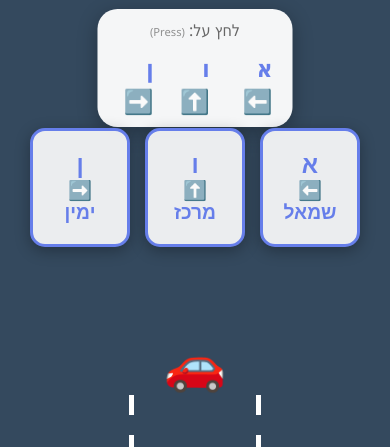
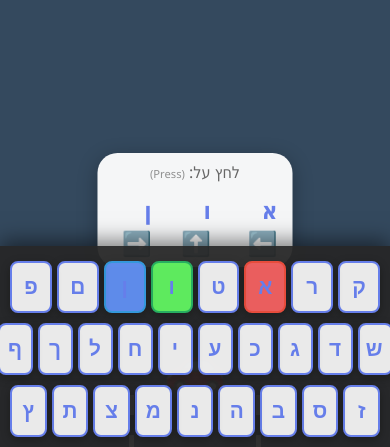
Before and after one commit to rubeecube/hebrew_games, a plain HTML site: page game2-car.html in a window 390 px wide. Both pictures are taken after a click on the button "התחל משחק (Start Game)". Shown: the part 397-844 px from the top of the page. Drawn offline with Linux system fonts and the light colour scheme.

Commit message:
Add proper Hebrew virtual keyboard layout for mobile devices with color-coded keys

```diff
--- a/game2-car.html
+++ b/game2-car.html
@@ -307,39 +307,67 @@
         }
 
         .mobile-car-controls {
-            position: absolute;
-            bottom: 200px;
-            left: 50%;
-            transform: translateX(-50%);
+            position: fixed;
+            bottom: 0;
+            left: 0;
+            right: 0;
             display: none;
-            gap: 15px;
+            flex-direction: column;
+            background: rgba(40, 40, 40, 0.95);
+            padding: 10px;
+            gap: 5px;
             z-index: 100;
+            box-shadow: 0 -5px 20px rgba(0,0,0,0.5);
         }
 
-        .mobile-car-btn {
+        .keyboard-row {
+            display: flex;
+            gap: 5px;
+            justify-content: center;
+        }
+
+        .mobile-key-btn {
             background: rgba(255,255,255,0.9);
-            border: 3px solid #667eea;
-            padding: 20px;
-            font-size: 1.5em;
+            border: 2px solid #667eea;
+            padding: 12px 8px;
+            font-size: 1.3em;
             font-weight: bold;
             color: #667eea;
-            border-radius: 15px;
+            border-radius: 8px;
             cursor: pointer;
             user-select: none;
-            box-shadow: 0 4px 15px rgba(0,0,0,0.3);
-            min-width: 100px;
+            box-shadow: 0 3px 10px rgba(0,0,0,0.3);
+            min-width: 35px;
             text-align: center;
+            flex: 1;
+            max-width: 50px;
         }
 
-        .mobile-car-btn:active {
-            transform: scale(0.95);
+        .mobile-key-btn:active,
+        .mobile-key-btn.active-key {
             background: #667eea;
             color: white;
+            transform: scale(0.95);
+        }
+
+        .mobile-key-btn.highlight-left {
+            background: rgba(255, 100, 100, 0.9);
+            border-color: #e74c3c;
+        }
+
+        .mobile-key-btn.highlight-center {
+            background: rgba(100, 255, 100, 0.9);
+            border-color: #27ae60;
+        }
+
+        .mobile-key-btn.highlight-right {
+            background: rgba(100, 150, 255, 0.9);
+            border-color: #3498db;
         }
 
         @media (max-width: 768px) {
             .mobile-car-controls {
-                display: flex;
+                display: flex !important;
             }
 
             .game-container {
@@ -364,8 +392,8 @@
             }
 
             .key-display {
-                bottom: 320px;
-                padding: 10px 20px;
+                bottom: 180px;
+                padding: 8px 15px;
             }
 
             .key-instruction {
@@ -448,18 +476,7 @@
         <div class="car center-lane" id="car">🚗</div>
 
         <div class="mobile-car-controls" id="mobileCarControls">
-            <button class="mobile-car-btn" id="leftBtn">
-                <div><span id="leftKeyMobile">-</span></div>
-                <div style="font-size: 0.8em;">⬅️ שמאל</div>
-            </button>
-            <button class="mobile-car-btn" id="centerBtn">
-                <div><span id="centerKeyMobile">-</span></div>
-                <div style="font-size: 0.8em;">⬆️ מרכז</div>
-            </button>
-            <button class="mobile-car-btn" id="rightBtn">
-                <div><span id="rightKeyMobile">-</span></div>
-                <div style="font-size: 0.8em;">➡️ ימין</div>
-            </button>
+            <!-- Keyboard will be generated here -->
         </div>
 
         <div class="game-over hidden" id="gameOver">
@@ -504,12 +521,7 @@
         const leftKeyEl = document.getElementById('leftKey');
         const centerKeyEl = document.getElementById('centerKey');
         const rightKeyEl = document.getElementById('rightKey');
-        const leftKeyMobile = document.getElementById('leftKeyMobile');
-        const centerKeyMobile = document.getElementById('centerKeyMobile');
-        const rightKeyMobile = document.getElementById('rightKeyMobile');
-        const leftBtn = document.getElementById('leftBtn');
-        const centerBtn = document.getElementById('centerBtn');
-        const rightBtn = document.getElementById('rightBtn');
+        const mobileCarControls = document.getElementById('mobileCarControls');
 
         function getRandomLetter() {
             return hebrewLetters[Math.floor(Math.random() * hebrewLetters.length)];
@@ -545,6 +557,75 @@
             return selectedGroup.sort(() => Math.random() - 0.5);
         }
 
+        function createMobileKeyboard() {
+            mobileCarControls.innerHTML = '';
+
+            // Hebrew keyboard layout (right to left on each row)
+            const keyboardRows = [
+                ['ק', 'ר', 'א', 'ט', 'ו', 'ן', 'ם', 'פ'],
+                ['ש', 'ד', 'ג', 'כ', 'ע', 'י', 'ח', 'ל', 'ך', 'ף'],
+                ['ז', 'ס', 'ב', 'ה', 'נ', 'מ', 'צ', 'ת', 'ץ']
+            ];
+
+            keyboardRows.forEach(row => {
+                const rowDiv = document.createElement('div');
+                rowDiv.className = 'keyboard-row';
+
+                row.forEach(letter => {
+                    const btn = document.createElement('button');
+                    btn.className = 'mobile-key-btn';
+                    btn.textContent = letter;
+                    btn.dataset.key = letter;
+
+                    // Touch start
+                    btn.addEventListener('touchstart', (e) => {
+                        e.preventDefault();
+                        if (!gameActive) return;
+                        handleKeyPress(letter);
+                    });
+
+                    // Click
+                    btn.addEventListener('click', (e) => {
+                        e.preventDefault();
+                        if (!gameActive) return;
+                        handleKeyPress(letter);
+                    });
+
+                    rowDiv.appendChild(btn);
+                });
+
+                mobileCarControls.appendChild(rowDiv);
+            });
+        }
+
+        function handleKeyPress(letter) {
+            if (letter === leftKey) {
+                moveCar('left');
+            } else if (letter === centerKey) {
+                moveCar('center');
+            } else if (letter === rightKey) {
+                moveCar('right');
+            }
+        }
+
+        function highlightKeyboardKeys() {
+            // Remove all highlights
+            document.querySelectorAll('.mobile-key-btn').forEach(btn => {
+                btn.classList.remove('highlight-left', 'highlight-center', 'highlight-right');
+            });
+
+            // Add highlights for current keys
+            document.querySelectorAll('.mobile-key-btn').forEach(btn => {
+                if (btn.dataset.key === leftKey) {
+                    btn.classList.add('highlight-left');
+                } else if (btn.dataset.key === centerKey) {
+                    btn.classList.add('highlight-center');
+                } else if (btn.dataset.key === rightKey) {
+                    btn.classList.add('highlight-right');
+                }
+            });
+        }
+
         function assignKeys() {
             const keys = getCloseKeys();
             leftKey = keys[0];
@@ -555,10 +636,8 @@
             centerKeyEl.textContent = centerKey;
             rightKeyEl.textContent = rightKey;
 
-            // Update mobile buttons
-            leftKeyMobile.textContent = leftKey;
-            centerKeyMobile.textContent = centerKey;
-            rightKeyMobile.textContent = rightKey;
+            // Highlight on mobile keyboard
+            highlightKeyboardKeys();
         }
 
         function findCloseKeyTo(key1, key2) {
@@ -643,7 +722,7 @@
             // Change the key after first blink
             setTimeout(() => {
                 keyEl.textContent = newLetter;
-                keyElMobile.textContent = newLetter;
+                highlightKeyboardKeys();
             }, 250);
 
             // Remove blink class after animation
@@ -769,6 +848,12 @@
             scoreEl.textContent = score;
             updateLives();
             updateSpeed();
+
+            // Create mobile keyboard if not already created
+            if (mobileCarControls.children.length === 0) {
+                createMobileKeyboard();
+            }
+
             assignKeys();
             moveCar('center');
             startScreen.classList.add('hidden');
@@ -836,42 +921,7 @@
             if (!gameActive) return;
 
             const pressedKey = e.key;
-
-            if (pressedKey === leftKey) {
-                moveCar('left');
-            } else if (pressedKey === centerKey) {
-                moveCar('center');
-            } else if (pressedKey === rightKey) {
-                moveCar('right');
-            }
-        });
-
-        // Mobile touch controls
-        leftBtn.addEventListener('touchstart', (e) => {
-            e.preventDefault();
-            if (gameActive) moveCar('left');
-        });
-        leftBtn.addEventListener('click', (e) => {
-            e.preventDefault();
-            if (gameActive) moveCar('left');
-        });
-
-        centerBtn.addEventListener('touchstart', (e) => {
-            e.preventDefault();
-            if (gameActive) moveCar('center');
-        });
-        centerBtn.addEventListener('click', (e) => {
-            e.preventDefault();
-            if (gameActive) moveCar('center');
-        });
-
-        rightBtn.addEventListener('touchstart', (e) => {
-            e.preventDefault();
-            if (gameActive) moveCar('right');
-        });
-        rightBtn.addEventListener('click', (e) => {
-            e.preventDefault();
-            if (gameActive) moveCar('right');
+            handleKeyPress(pressedKey);
         });
     </script>
 </body>
```
Also changed, not shown: game1-runner.html (+50 -19 lines), README.md.
